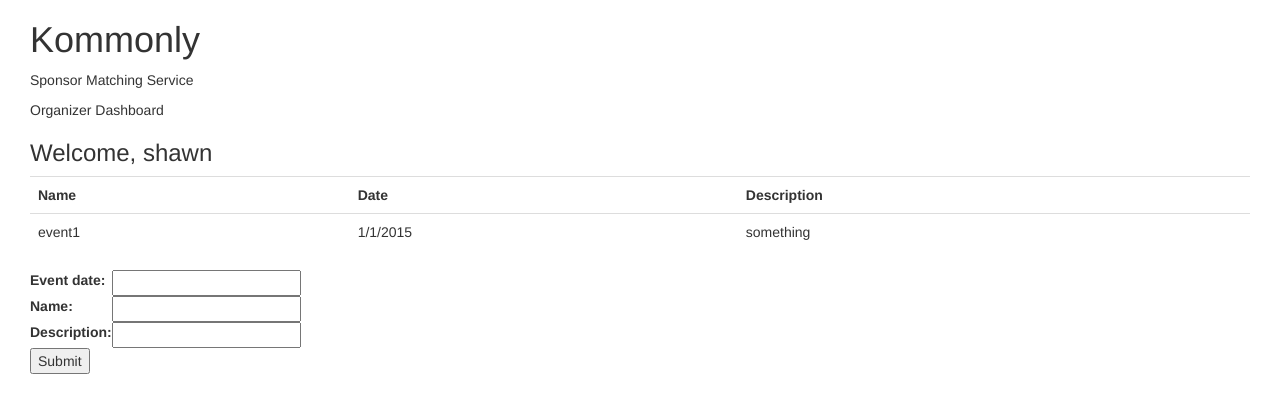
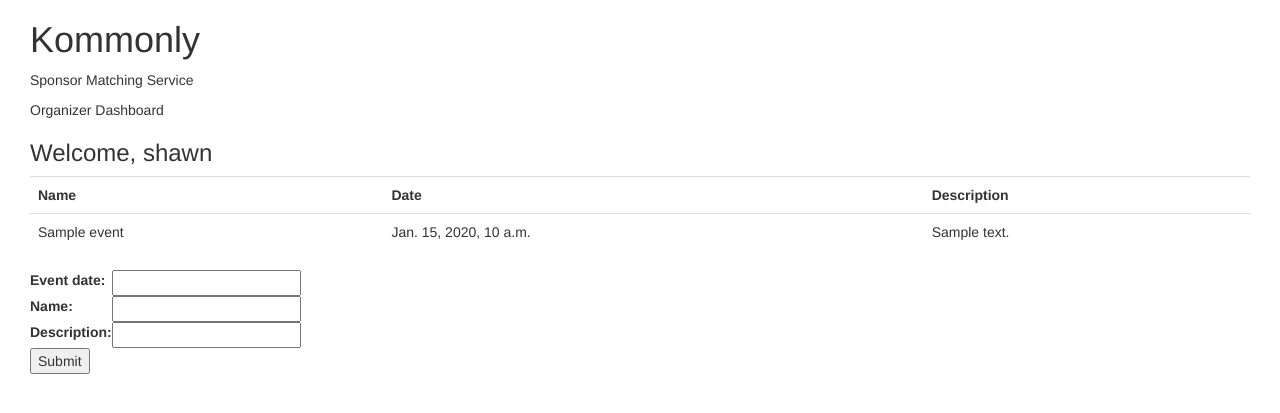
Before and after one commit to darkmatter08/Kommonly, a Django app: page /organizer/home in a window 1280 px wide. Shown: the top 413 px of the page. Run offline with Django 3.2, Linux system fonts and the light colour scheme; tables that the repository leaves empty hold one stand-in row (values such as "Sample post"); parts of the project's set-up code (start-up, migrations or seed data) failed here and were passed over; some libraries are stand-ins or nearby versions.

Commit message:
added in event adding functionality

```diff
--- a/Kommonly/templates/organizer/organizer_dashboard.html
+++ b/Kommonly/templates/organizer/organizer_dashboard.html
@@ -34,13 +34,13 @@
 				<th>Date</th>
 				<th>Description</th>
 			</tr>
+			{% for event in events %}
 			<tr>
-				{% for event in events %}
-					<td>{{ event.name }}</td>
-					<td>{{ event.date }}</td>
-					<td>{{ event.description }}</td>
-				{% endfor %}
+				<td>{{ event.name }}</td>
+				<td>{{ event.date }}</td>
+				<td>{{ event.description }}</td>
 			</tr>
+			{% endfor %}
 		</table>
 
 		<form action="/api/organizer/newEvent" method="post">
--- a/organizer/views.py
+++ b/organizer/views.py
@@ -23,7 +23,13 @@
 	return HttpResponseRedirect('/organizer/home')
 
 def organizer_home(request):
-	context = { "organizer": {"name_user": "shawn"}, "events": [{"name": "event1", "date": "1/1/2015", "description": "something"},], "newEvent": EventForm()}
+	allEvents = Event.objects.all()
+	eventTemplateVar = []
+	if len(allEvents) != 0:
+		for myEvent in allEvents:
+			eventDict = {"name": myEvent.name, "date": myEvent.create_date, "description": myEvent.description}
+			eventTemplateVar.append(eventDict)
+	context = { "organizer": {"name_user": "shawn"}, "events": eventTemplateVar, "newEvent": EventForm()}
 	return render(request, 'organizer/organizer_dashboard.html', context)
 
 # POST request, AJAX method.
@@ -32,7 +38,10 @@
 	if request.method != 'POST':
 		return HttpResponseBadRequest()
 	eventForm = EventForm(request.POST)
-	print eventForm.is_bound
-	print eventForm.is_valid()
-	print eventForm.cleaned_data
-	return HttpResponse(json.dumps(eventForm.cleaned_data), content_type="application/json")
+	# TODO change the organizer to the currently logged in user.
+	newEvent = Event(organizer=Organizer.objects.get(email="sj@mit.edu"), event_date=eventForm.cleaned_data['event_date'], name=eventForm.cleaned_data['name'], description=eventForm.cleaned_data['description'])
+	newEvent.save()
+	return HttpResponseRedirect('/organizer/home')
+	# TODO return as JSON so the client can update the page dynamically.
+	# or have the client do an AJAX to get the data and update the table automatically
+	#return HttpResponse(json.dumps(eventForm.cleaned_data), content_type="application/json")
```
